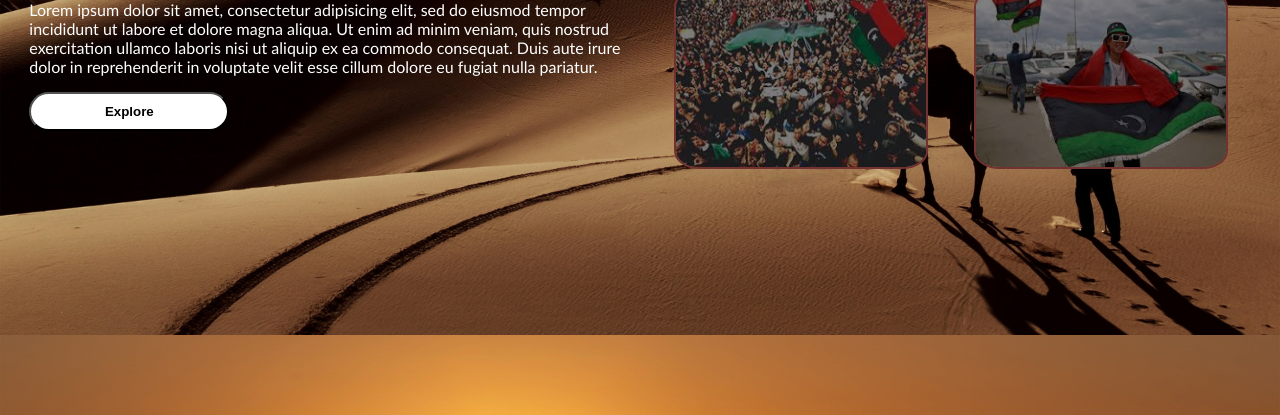
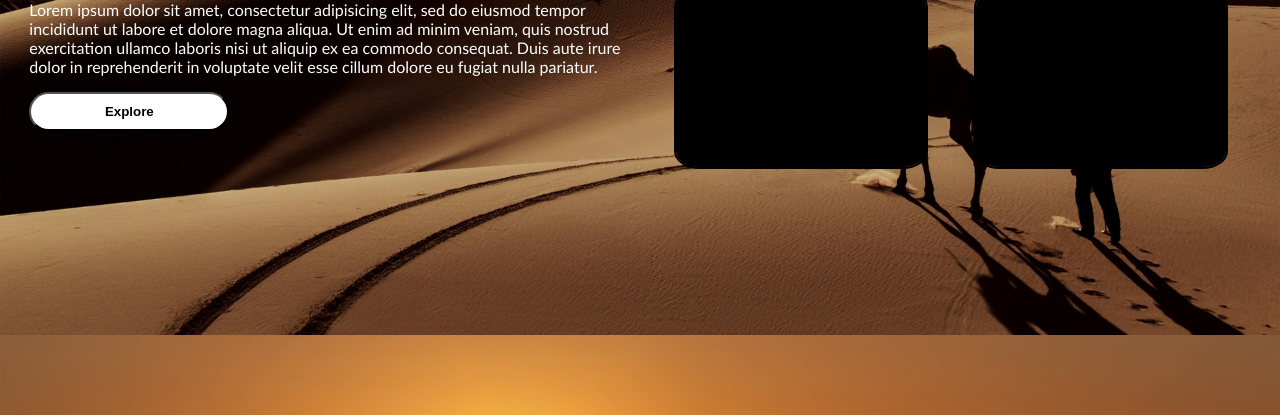
Before and after one commit to Moamer001/First-Project, a plain HTML site: page index.html in a window 1280 px wide. Shown: the part 385-800 px from the top of the page. Drawn offline with Linux system fonts and the light colour scheme.

Commit message:
Update style.css

```diff
--- a/css/style.css
+++ b/css/style.css
@@ -74,7 +74,7 @@ img {
   width: 250px;
   border: 2px solid rgb(228, 100, 100);
   border-radius: 10%;
-  filter: brightness(0.5);
+  filter: brightness(0.0);
 }
 .iteam img:hover {
   width: 100%;
```
